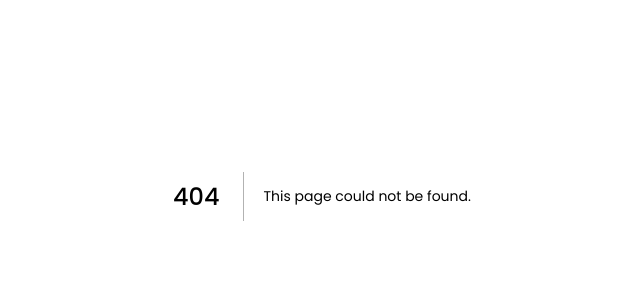
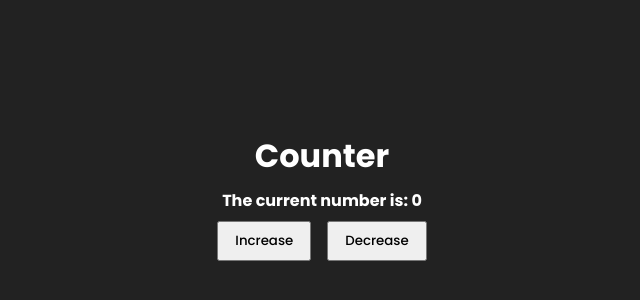
Before and after one commit to wagnnermorais/Next-React-Full-Course-Exercises, a Next.js app in the folder review/: page /estado/desafio/counter in a window 1280 px wide. Before the commit this address had no page. Shown: the part 204-504 px from the top of the page, without its empty margins (318-958 px from the left). Built offline with nearby package versions, Linux system fonts and the light colour scheme.

Commit message:
feat: solving counter exercise

```diff
--- /dev/null
+++ b/review/pages/estado/desafio/Counter.module.css
@@ -0,0 +1,36 @@
+.container {
+  display: flex;
+  justify-content: center;
+  align-items: center;
+  flex-direction: column;
+  min-height: 100vh;
+  background: #222;
+  color: #fff;
+}
+
+.paragraph {
+  margin: 0.5rem 0;
+  font-weight: 700;
+}
+
+.buttonBox {
+  display: flex;
+  gap: 1rem;
+}
+
+.button {
+  padding: 0.5rem 1rem;
+  font-weight: 500;
+  cursor: pointer;
+  transition: ease 400ms;
+}
+
+.button:hover {
+  opacity: 0.8;
+}
+
+.error {
+  margin: 1rem 0 0;
+  font-weight: bold;
+  color: hsl(0, 100%, 50%);
+}
--- /dev/null
+++ b/review/pages/estado/desafio/counter.jsx
@@ -0,0 +1,28 @@
+import { useState } from "react";
+import styles from "./Counter.module.css";
+
+export default function Counter() {
+  const [number, setNumber] = useState(0);
+
+  const increaseNumber = () => setNumber(number + 1);
+  const decreaseNumber = () => {
+    number <= 0
+      ? alert("Cannot decrease a number below 0")
+      : setNumber(number - 1);
+  };
+
+  return (
+    <div className={styles.container}>
+      <h1>Counter</h1>
+      <p className={styles.paragraph}>The current number is: {number}</p>
+      <div className={styles.buttonBox}>
+        <button className={styles.button} onClick={increaseNumber}>
+          Increase
+        </button>
+        <button className={styles.button} onClick={decreaseNumber}>
+          Decrease
+        </button>
+      </div>
+    </div>
+  );
+}
```
